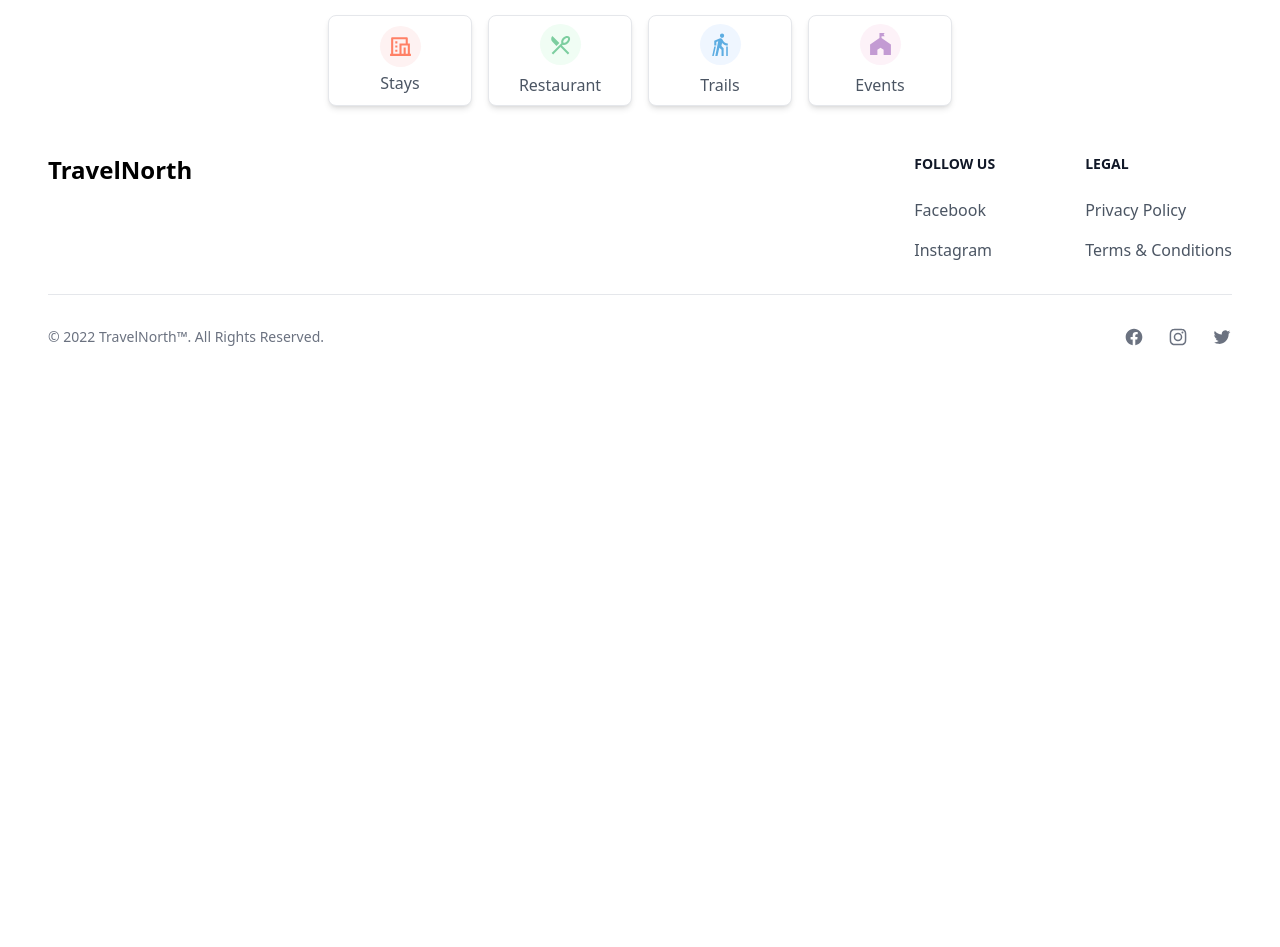
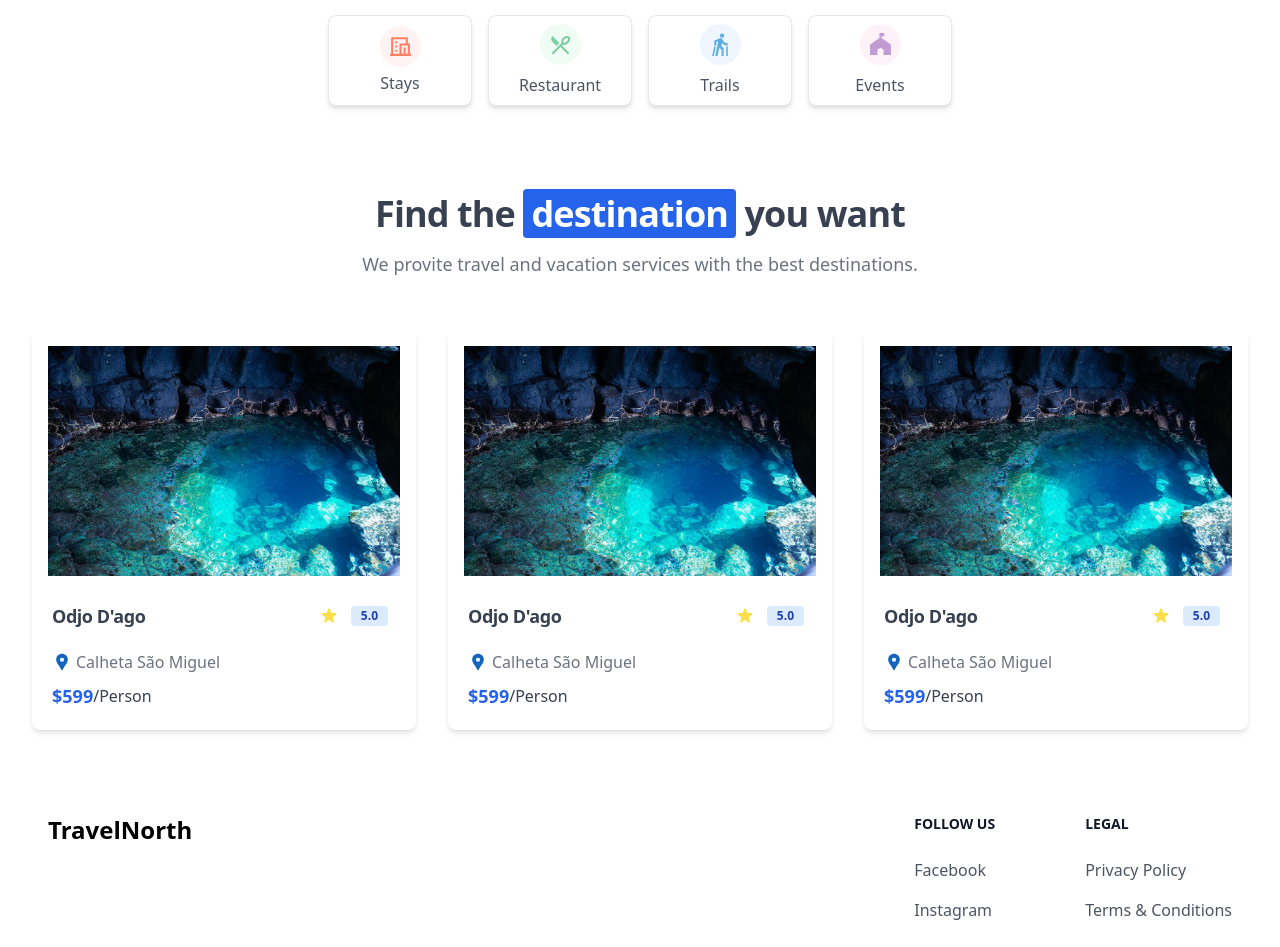
Before and after one commit to dtmiranda/travel-frontend, a Next.js app: page / in a window 1280 px wide. Shown: the part 680-1627 px from the top of the page. Before the commit the page ends 1051 px from the top, so only its background shows below. Built offline with nearby package versions, Linux system fonts and the light colour scheme.

Commit message:
create destination card

```diff
--- /dev/null
+++ b/components/DestinationCard.tsx
@@ -0,0 +1,36 @@
+import Image from "next/image";
+import Link from "next/link";
+import { MdLocationPin } from 'react-icons/md'
+import cardImage from '../assets/images/cover-poll.jpg'
+
+export default function DestinationCard(){
+  return(
+
+    <Link href='#' className="my-5 mx-4 w-full max-w-sm bg-white rounded-lg shadow-md">
+
+        <Image className="p-4 rounded-t-lg" src={cardImage}alt="product image" />
+
+        <div className="px-5 pb-5">
+            <div className="flex justify-between items-center mt-2.5 mb-5">
+                <a href="#">
+                    <h5 className="text-lg font-semibold tracking-tight text-gray-700">Odjo D'ago</h5>
+                </a>
+                <div className="flex items-center">
+                    <svg aria-hidden="true" className="w-5 h-5 text-yellow-300" fill="currentColor" viewBox="0 0 20 20" xmlns="http://www.w3.org/2000/svg"><title>Fifth star</title><path d="M9.049 2.927c.3-.921 1.603-.921 1.902 0l1.07 3.292a1 1 0 00.95.69h3.462c.969 0 1.371 1.24.588 1.81l-2.8 2.034a1 1 0 00-.364 1.118l1.07 3.292c.3.921-.755 1.688-1.54 1.118l-2.8-2.034a1 1 0 00-1.175 0l-2.8 2.034c-.784.57-1.838-.197-1.539-1.118l1.07-3.292a1 1 0 00-.364-1.118L2.98 8.72c-.783-.57-.38-1.81.588-1.81h3.461a1 1 0 00.951-.69l1.07-3.292z"></path></svg>
+                    <span className="bg-blue-100 text-blue-800 text-xs font-semibold mr-2 px-2.5 py-0.5 rounded dark:bg-blue-200 dark:text-blue-800 ml-3">5.0</span>
+                </div>
+            </div>
+            <div className="flex items-center flex-row">
+                <MdLocationPin size={20} color='#1565c0'/>
+                <p className="ml-1 text-gray-500">Calheta São Miguel</p>
+            </div>
+            <div className="flex justify-start items-center">
+                <span className="pt-2 text-lg font-semibold text-blue-600">$599 </span>
+                <p className="pt-2 text-base font-light text-gray-700"> /Person</p>
+
+            </div>
+        </div>
+    </Link>
+
+  )
+}
--- a/pages/index.tsx
+++ b/pages/index.tsx
@@ -3,6 +3,7 @@ import NavBar from '../components/NavBar'
 import Footer from '../components/Footer'
 import Cover from '../components/Cover'
 import Category from '../components/Category'
+import DestinationCard from '../components/DestinationCard'
 
 export default function Home() {
   return (
@@ -12,6 +13,24 @@ export default function Home() {
       <Cover/>
       <Category/>
 
+      <div className=' pt-16 pb-8 flex justify-center flex-col items-center'>
+        <h5 className="mb-4 text-2xl font-extrabold tracking-tight leading-none md:text-3xl lg:text-4xl text-gray-700">
+          Find the <mark className="px-2 text-white bg-blue-600 rounded dark:bg-blue-500">destination</mark> you want
+        </h5>
+        <p className="text-gray-500 text-center sm:text-sm md:text-base lg:text-lg dark:text-gray-400">We provite travel and vacation services with the best destinations.</p>
+
+      </div>
+
+      <section className='mb-10 flex justify-center flex-col, items-center flex-wrap'>
+        <DestinationCard/>
+        <DestinationCard/>
+        <DestinationCard/>
+      </section>
+
+
+
+
+
       <Footer />
 
     </>
```
